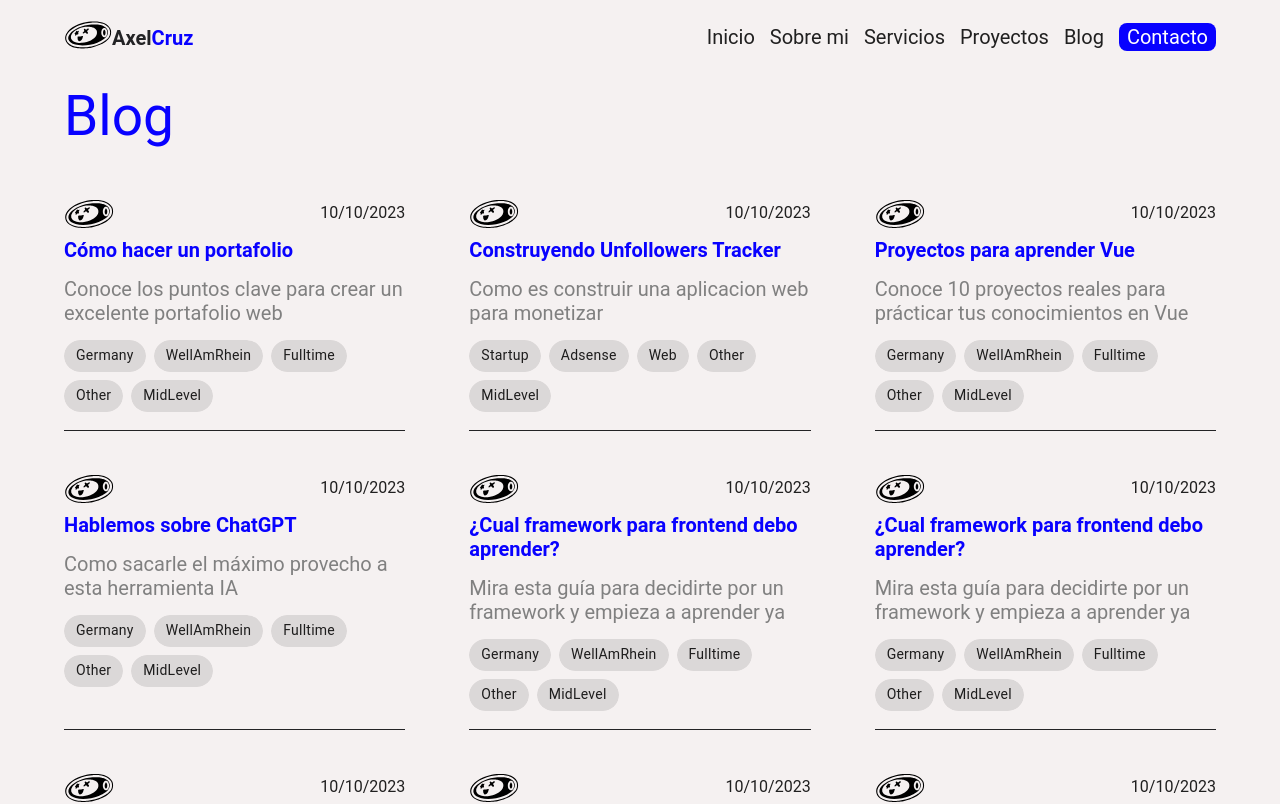
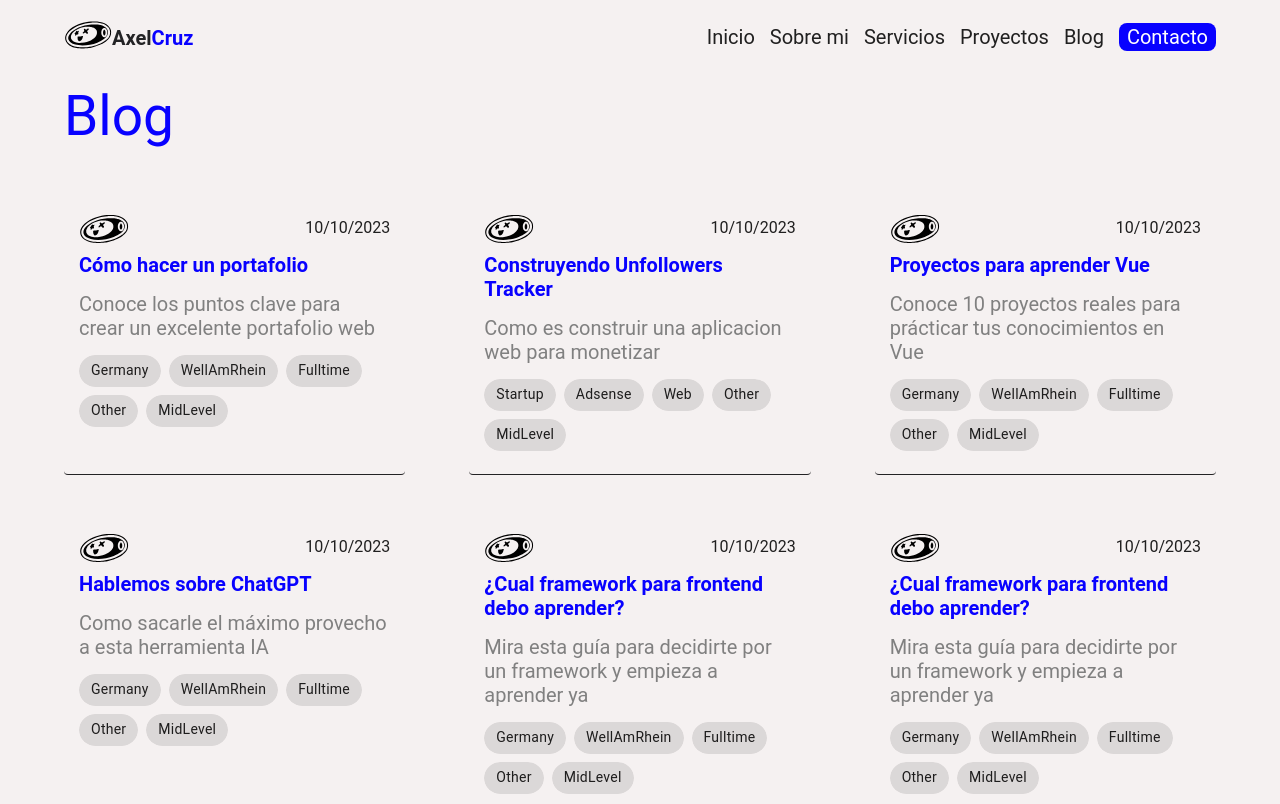
Before and after one commit to axlkun/Axel-Portfolio-2023, a Vue app: page /blog in a window 1280 px wide. Shown: the top 804 px of the page. Built offline with nearby package versions, Linux system fonts and the light colour scheme.

Commit message:
add hover effect

```diff
--- a/src/components/ArticlesList.vue
+++ b/src/components/ArticlesList.vue
@@ -1,6 +1,6 @@
 <template>
     <v-sheet class="articles">
-        <v-sheet v-for="article in blogEntry" class="article-entry" @click="redirectToArticle">
+        <v-card v-for="article in blogEntry" class="article-entry" @click="redirectToArticle" :elevated="0" variant="text">
             <v-sheet class="img-container">
                 <v-img class="img" :src="imgBlog"></v-img>
                 <p>{{ article.date }}</p>
@@ -19,7 +19,7 @@
                 </v-card-text>
             </v-sheet>
 
-        </v-sheet>
+        </v-card>
 
     </v-sheet>
 </template>
@@ -77,6 +77,10 @@ export default {
     line-height: 1.2;
     transition: transform 0.3s, filter 0.3s;
     width: 100%;
+
+    @media only screen and (min-width: 768px) {
+        padding: 15px;
+    }
 
     &:hover {
         transform: scale(1.01);
```
